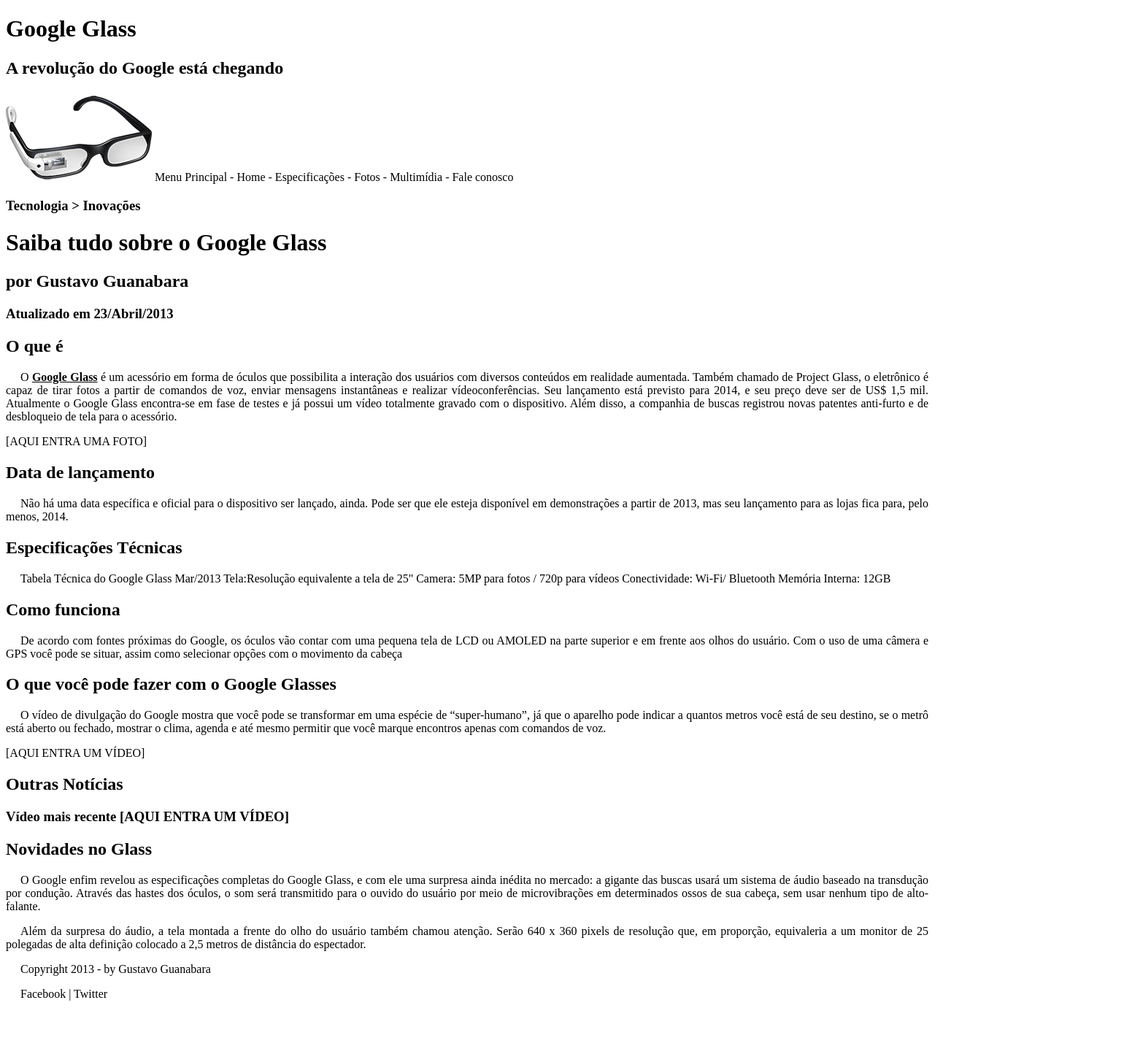
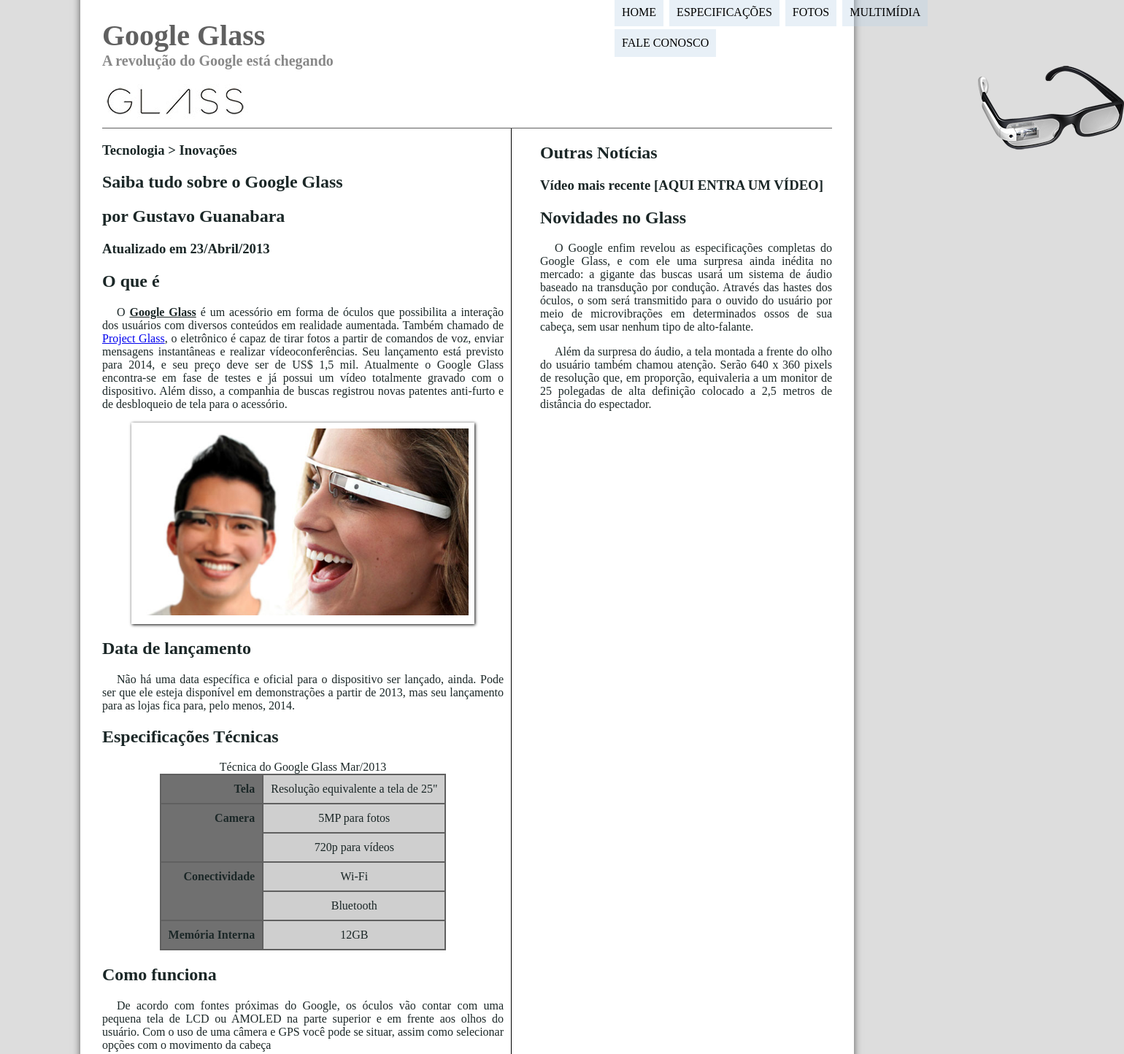
Before and after one commit to ravilock/HTMLCursoEmVideo, a plain HTML site: page pratica/projeto_google_glass/index.html in a window 1280 px wide. Shown: the top 1444 px of the page at 73% size, 1540 px wide, since content can reach past the window. Before the commit the page ends 1387 px from the top, so only its background shows below. Drawn offline with Linux system fonts and the light colour scheme.

Commit message:
Segundo estágio do Site

```diff
--- a/pratica/projeto_google_glass/_css/estilo.css
+++ b/pratica/projeto_google_glass/_css/estilo.css
@@ -0,0 +1,178 @@
+@charset "UTF-8";
+body {
+    background-color: #dddddd;
+    color: rgb(27, 39, 39);
+}
+
+div#interface {
+    width: 1000px;
+    background-color: #ffffff;
+    margin: -20px auto 0px auto;
+    box-shadow: 0px 0px 10px rgba(0, 0, 0, 0.6);
+    padding: 10px 30px 10px 30px;
+}
+
+header#cabecalho figure#icone {
+    position: absolute;
+    left: 1300px;
+    top: 70px;
+}
+
+figure#icone figcaption {
+    display: none;
+}
+
+header#cabecalho {
+    border-bottom: 1px #606060 double;
+    height: 150px;
+    background: url("../_imagens/glass-logo-peq.jpg") no-repeat 0px 90px;
+}
+
+header#cabecalho h1 {
+    font-family: url("../_fonts/computer-font.ttf") sans-serif;
+    font-size: 30pt;
+    color: #606060;
+    padding: 0;
+    margin-bottom: 0px;
+}
+
+header#cabecalho h2 {
+    font-family: url("../_fonts/bubblegum-sans-regular.otf");
+    font-size: 15pt;
+    color: #888888;
+    padding: 0;
+    margin-top: 0px;
+}
+
+p {
+    text-align: justify;
+    text-indent: 20px;
+}
+
+/* Formatação de imagens com legendas */
+
+figure.foto-legendada {
+    /* Vamos trabalhar com a classe "foto-legendada" */
+    position: relative;
+    border: 8px solid white;
+    box-shadow: 1px 1px 4px black;
+}
+
+figure.foto-legendada img {
+    /* Mudando a exibição da imagem da classe para 100% */
+    width: 100%;
+    height: 100%;
+}
+
+figure.foto-legendada figcaption {
+    /* Mudando atributos da legenda da classe */
+    font-size: large;
+    opacity: 0;
+    position: absolute;
+    top: 0px;
+    background-color: rgba(0, 0, 0, .4);
+    color: white;
+    width: 100%;
+    height: 100%;
+    padding: 10px;
+    box-sizing: border-box;
+    transition: opacity 1s;
+}
+
+figure.foto-legendada:hover figcaption {
+    /* Usamos "hover" para dizer que uma mudança ocorrerá quando o mouse passar
+     por cima da imagem. */
+    opacity: 1;
+}
+
+/* Formatação do Menu */
+
+nav#menu {
+    display: block;
+}
+
+nav#menu ul {
+    list-style: none;
+    text-transform: uppercase;
+    position: absolute;
+    top: -20px;
+    left: 800px;
+}
+
+nav#menu li {
+    display: inline-block;
+    background-color: rgba(179, 206, 228, 0.3);
+    padding: 10px;
+    margin: 2px;
+}
+
+nav#menu li:hover {
+    transition: background-color 0.5s;
+    background-color: rgba(0, 0, 0, 1);
+}
+
+nav#menu li:hover>a {
+    transition: background-color 0.5s;
+    transition: color 0.5s;
+    color: rgba(255, 255, 255, 1);
+    text-decoration: underline;
+}
+
+nav#menu h1 {
+    display: none;
+}
+
+nav#menu a {
+    color: rgb(0, 0, 0);
+    text-decoration: none;
+}
+
+/* Configuração da seção corpo */
+
+section#corpo {
+    display: block;
+    width: 550px;
+    float: left;
+    border-right: 1px double black;
+    padding-right: 10px;
+}
+
+table#especificacoes {
+    border: 1px solid #606060;
+    border-spacing: 0px;
+    margin-left: auto;
+    margin-right: auto ;
+}
+
+table#especificacoes td {
+    border: 1px solid #606060;
+    padding: 10px;
+    vertical-align: top;
+}
+
+table#especificacoes td.titulo {
+    text-align: right;
+    background-color: #707070;
+    font-weight: bolder;
+}
+
+table#especificacoes td.dado {
+    text-align: center;
+    background-color: #cfcfcf;
+}
+
+aside#lateral {
+    display: block;
+    width: 400px;
+    float: right
+}
+
+footer#rodape {
+    border-top: 1px double black;
+    padding-top: 5px;
+    clear: both;
+}
+
+footer#rodape p {
+    text-align: center;
+}
--- a/pratica/projeto_google_glass/index.html
+++ b/pratica/projeto_google_glass/index.html
@@ -9,12 +9,7 @@
 
     </script>
 
-    <style>
-        p {
-            text-align: justify;
-            text-indent: 20px;
-        }
-    </style>
+    <link rel="stylesheet" type="text/css" href="_css/estilo.css" />
 
 </head>
 
@@ -25,16 +20,24 @@
                 <h1>Google Glass</h1>
                 <h2>A revolução do Google está chegando</h2>
             </hgroup>
+            <figure id="icone">
                 <img src='_imagens/glass-oculos-preto-peq.png' />
-
-            Menu Principal
-            - Home
-            - Especificações
-            - Fotos
-            - Multimídia
-            - Fale conosco
+                <figcaption>
+                    Google Glass, visão para o futuro.
+                </figcaption>
+            </figure>
+            <nav id="menu">
+                <h1>Menu Principal</h1>
+                <ul>
+                    <li><a href="index.html">Home</a></li>
+                    <li><a href="specs.html">Especificações</a></li>
+                    <li><a href="fotos.html">Fotos</a></li>
+                    <li><a href="multimidia.html">Multimídia</a></li>
+                    <li><a href="fale-conosco.html">Fale conosco</a></li>
+                </ul>
+            </nav>
         </header>
-
+        <section id="corpo">
             <hgroup>
                 <h3>Tecnologia > Inovações</h3>
                 <h1>Saiba tudo sobre o Google Glass</h1>
@@ -43,38 +46,97 @@
             </hgroup>
 
             <h2>O que é</h2>
-        <p>O <span style= "text-decoration: underline; font-weight: bold;">Google Glass</span> é um acessório em forma de óculos que possibilita a interação dos usuários com diversos conteúdos em realidade aumentada. Também chamado de Project Glass, o eletrônico é capaz de tirar fotos a partir de comandos de voz, enviar mensagens instantâneas e realizar vídeoconferências. Seu lançamento está previsto para 2014, e seu preço deve ser de US$ 1,5 mil. Atualmente o Google Glass encontra-se em fase de testes e já possui um vídeo totalmente gravado com o dispositivo. Além disso, a companhia de buscas registrou novas patentes anti-furto e de desbloqueio de tela para o acessório.</p>
-        [AQUI ENTRA UMA FOTO]
+            <p>O <span style="text-decoration: underline; font-weight: bold;">Google Glass</span> é um acessório em
+                forma de
+                óculos que possibilita a interação dos usuários com diversos conteúdos em realidade aumentada. Também
+                chamado de <a href="https://www.google.com/glass/start/" target="_blank">Project Glass</a>, o eletrônico
+                é
+                capaz de tirar fotos a partir de comandos de voz, enviar mensagens instantâneas e realizar
+                vídeoconferências. Seu lançamento está previsto para 2014, e seu preço deve ser de US$ 1,5 mil.
+                Atualmente o
+                Google Glass encontra-se em fase de testes e já possui um vídeo totalmente gravado com o dispositivo.
+                Além
+                disso, a companhia de buscas registrou novas patentes anti-furto e de desbloqueio de tela para o
+                acessório.
+            </p>
+            <figure class="foto-legendada">
+                <img src="_imagens/glass-quadro-homem-mulher.jpg" />
+                <figcaption>
+                    Google Glass é uma nova maneira de ver o mundo
+                </figcaption>
+            </figure>
 
             <h2>Data de lançamento</h2>
-        <p>Não há uma data específica e oficial para o dispositivo ser lançado, ainda. Pode ser que ele esteja disponível em demonstrações a partir de 2013, mas seu lançamento para as lojas fica para, pelo menos, 2014.</p>
+            <p>Não há uma data específica e oficial para o dispositivo ser lançado, ainda. Pode ser que ele esteja
+                disponível em demonstrações a partir de 2013, mas seu lançamento para as lojas fica para, pelo menos,
+                2014.
+            </p>
 
             <h2>Especificações Técnicas</h2>
-        <p>Tabela Técnica do Google Glass Mar/2013
-        Tela:Resolução equivalente a tela de 25"
-        Camera: 5MP para fotos / 720p para vídeos
-        Conectividade: Wi-Fi/ Bluetooth
-        Memória Interna: 12GB</p>
+            <table id="especificacoes">
+                <caption>Técnica do Google Glass Mar/2013</caption>
+                <tr>
+                    <td class="titulo">Tela</td>
+                    <td class="dado">Resolução equivalente a tela de 25"</td>
+                </tr>
+                <tr>
+                    <td rowspan="2"  class="titulo">Camera</td>
+                    <td class="dado">5MP para fotos</td>
+                </tr>
+                <tr>
+                    <td class="dado">720p para vídeos</td>
+                </tr>
+                <tr>
+                    <td rowspan="2"  class="titulo">Conectividade</td>
+                    <td class="dado">Wi-Fi</td>
+                </tr>
+                <tr>
+                    <td class="dado">Bluetooth</td>
+                </tr>
+                <tr>
+                    <td  class="titulo">Memória Interna</td>
+                    <td class="dado">12GB</td>
+                </tr>
+            </table>
 
             <h2>Como funciona</h2>
-        <p>De acordo com fontes próximas do Google, os óculos vão contar com uma pequena tela de LCD ou AMOLED na parte superior e em frente aos olhos do usuário. Com o uso de uma câmera e GPS você pode se situar, assim como selecionar opções com o movimento da cabeça</p>
+            <p>De acordo com fontes próximas do Google, os óculos vão contar com uma pequena tela de LCD ou AMOLED na
+                parte
+                superior e em frente aos olhos do usuário. Com o uso de uma câmera e GPS você pode se situar, assim como
+                selecionar opções com o movimento da cabeça</p>
 
             <h2>O que você pode fazer com o Google Glasses</h2>
-        <p>O vídeo de divulgação do Google mostra que você pode se transformar em uma espécie de “super-humano”, já que o aparelho pode indicar a quantos metros você está de seu destino, se o metrô está aberto ou fechado, mostrar o clima, agenda e até mesmo permitir que você marque encontros apenas com comandos de voz.</p>
+            <p>O vídeo de divulgação do Google mostra que você pode se transformar em uma espécie de “super-humano”, já
+                que
+                o aparelho pode indicar a quantos metros você está de seu destino, se o metrô está aberto ou fechado,
+                mostrar o clima, agenda e até mesmo permitir que você marque encontros apenas com comandos de voz.</p>
 
             [AQUI ENTRA UM VÍDEO]
-
+        </section>
+        <aside id="lateral">
             <h2>Outras Notícias</h2>
             <h3>Vídeo mais recente
 
                 [AQUI ENTRA UM VÍDEO]
 
                 <h2>Novidades no Glass</h2>
-        <p>O Google enfim revelou as especificações completas do Google Glass, e com ele uma surpresa ainda inédita no mercado: a gigante das buscas usará um sistema de áudio baseado na transdução por condução. Através das hastes dos óculos, o som será transmitido para o ouvido do usuário por meio de microvibrações em determinados ossos de sua cabeça, sem usar nenhum tipo de alto-falante.</p>
+                <p>O Google enfim revelou as especificações completas do Google Glass, e com ele uma surpresa ainda
+                    inédita
+                    no mercado: a gigante das buscas usará um sistema de áudio baseado na transdução por condução.
+                    Através
+                    das hastes dos óculos, o som será transmitido para o ouvido do usuário por meio de microvibrações em
+                    determinados ossos de sua cabeça, sem usar nenhum tipo de alto-falante.</p>
 
-        <p>Além da surpresa do áudio, a tela montada a frente do olho do usuário também chamou atenção. Serão 640 x 360 pixels de resolução que, em proporção, equivaleria a um monitor de 25 polegadas de alta definição colocado a 2,5 metros de distância do espectador.</p>
-        <p>Copyright 2013 - by Gustavo Guanabara</p>
-        <p>Facebook | Twitter</p>
+                <p>Além da surpresa do áudio, a tela montada a frente do olho do usuário também chamou atenção. Serão
+                    640 x
+                    360 pixels de resolução que, em proporção, equivaleria a um monitor de 25 polegadas de alta
+                    definição
+                    colocado a 2,5 metros de distância do espectador.</p>
+        </aside>
+        <footer id="rodape">
+            <p>Copyright 2013 - by Gustavo Guanabara </br>
+                Facebook | Twitter</p>
+        </footer>
     </div>
 </body>
 
```
Lines whose indentation alone changed are shown as unchanged.
